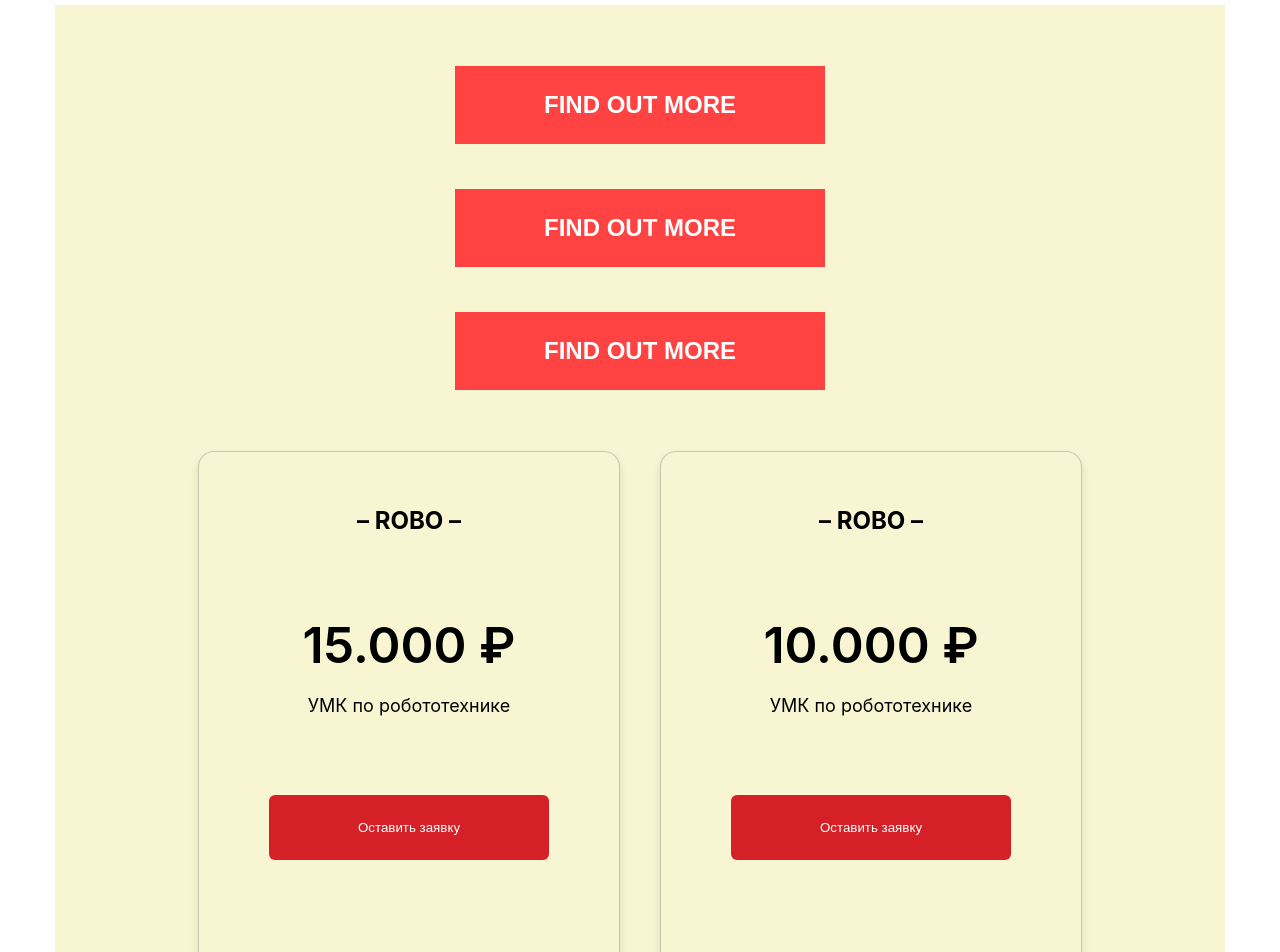
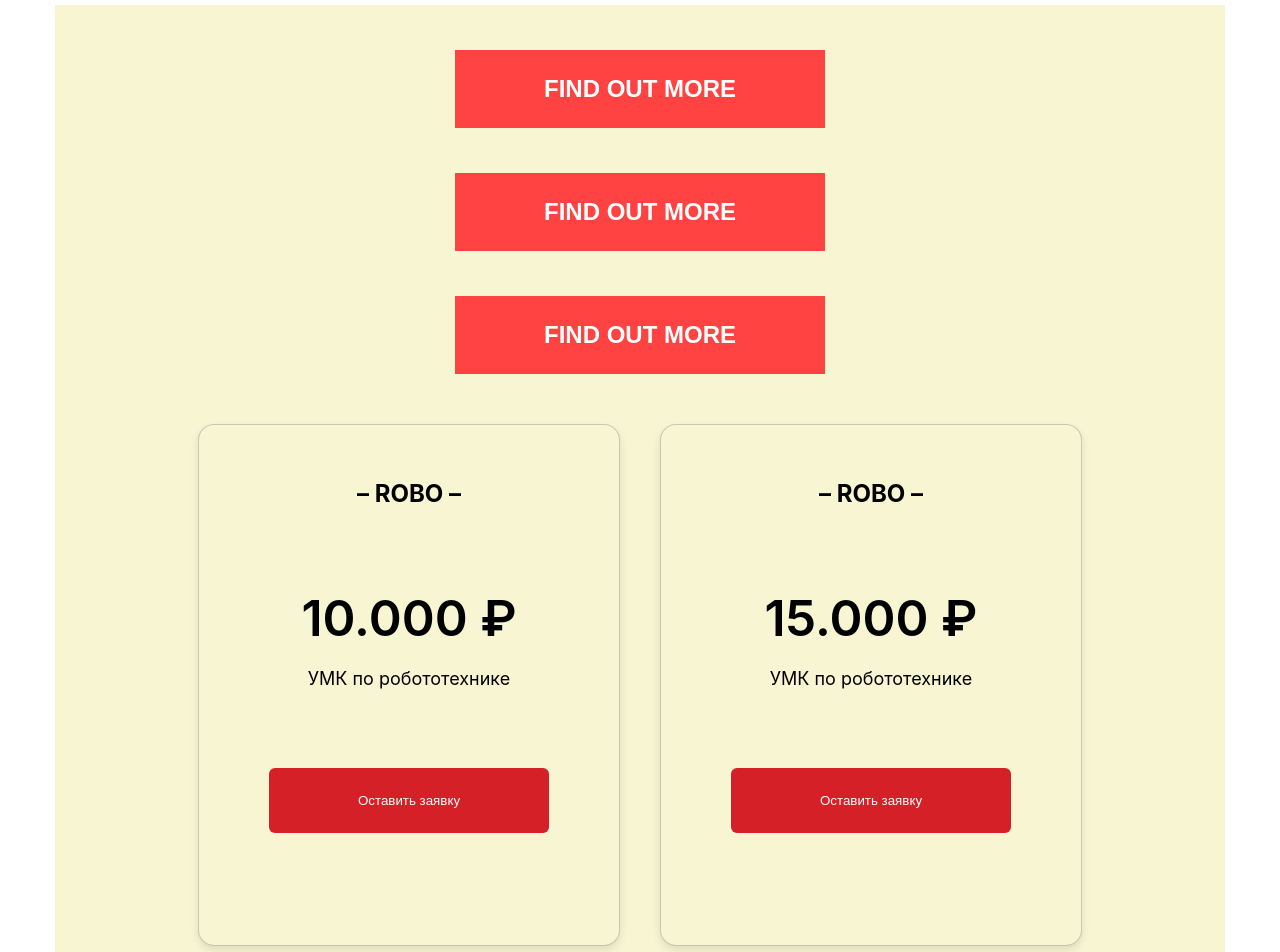
Before and after one commit to AlexandrTsygun/React, a React (Create React App) app in the folder folder-app/folder-app/: page / in a window 1280 px wide. Shown: the top 952 px of the page. Built offline with nearby package versions, Linux system fonts and the light colour scheme.

Commit message:
correctingTheCode

```diff
--- a/folder-app/folder-app/src/App.css
+++ b/folder-app/folder-app/src/App.css
@@ -1,6 +1,10 @@
 .App {
   text-align: center;
+  width: 1170px;
+  margin: auto;
+  background-color: rgba(248, 245, 210, 1);
 }
+
 
 .App-logo {
   height: 40vmin;
--- a/folder-app/folder-app/src/App.js
+++ b/folder-app/folder-app/src/App.js
@@ -1,23 +1,36 @@
 import './App.css';
-import { Buttons, Cards } from './components/Button/Button';
+import { Button } from './components/Button/Button';
+import { Card } from './components/Card/Card';
 
 function App() {
   return (
+
     <div className="App">
-      <Buttons buttonText="Find Out More"/>
 
-      <div className='appCards'>
+          <Button buttonText="Find Out More"/>
+          <Button buttonText="Find Out More"/>
+          <Button buttonText="Find Out More"/>
 
-        <Cards
-          title="– ROBO –"
-          firstCardPrice="15.000 ₽"
-          secondCardPrice="10.000 ₽"
-          description="УМК по робототехнике"
-          buttonText="Оставить заявку"
-        />
+      <div className='wrapCards'>
+
+          <Card
+              title="– ROBO –"
+              price="10.000 ₽"
+              description="УМК по робототехнике"
+              buttonText="Оставить заявку"
+          />
+
+          <Card
+              title="– ROBO –"
+              price="15.000 ₽"
+              description="УМК по робототехнике"
+              buttonText="Оставить заявку"
+          />
 
       </div>
+
     </div>
+
   );
 }
 
--- a/folder-app/folder-app/src/components/Button/Button.jsx
+++ b/folder-app/folder-app/src/components/Button/Button.jsx
@@ -1,38 +1,15 @@
-import "../ScssModuleComponent/ScssModuleComponent.scss";
-// import "../Button/Button.scss"
+import './Button.scss'
 
-export const Buttons = (props) => {
+export const Button = ({buttonScss, buttonText}) => {
   return (
-    <div className="container">
-      <div className="wrapBtn">
-        <button className="buttonNormal">{props.buttonText}</button>
-        <button className="buttonHover">{props.buttonText}</button>
-        <button className="buttonActive">{props.buttonText}</button>
-      </div>
+
+    <div>
+
+      <button className="buttonScss">{buttonScss}
+        <span className='buttonText'>{buttonText}</span>
+        </button>
+
     </div>
-  );
-};
 
-export const Cards = ({title, firstCardPrice, secondCardPrice, description, buttonText}) => {
-  return (
-    <div className="container">
-      <div className="wrapCards">
-
-        <div className="card">
-          <h3 className="title">{title}</h3>
-          <span className="price">{firstCardPrice}</span>
-          <p className="description">{description}</p>
-          <button className="cardButton">{buttonText}</button>
-        </div>
-
-        <div className="card">
-          <h3 className="title">{title}</h3>
-          <span className="price">{secondCardPrice}</span>
-          <p className="description">{description}</p>
-          <button className="cardButton">{buttonText}</button>
-        </div>
-
-      </div>
-    </div>
-  );
-};
+  )
+}
--- a/folder-app/folder-app/src/components/Button/Button.scss
+++ b/folder-app/folder-app/src/components/Button/Button.scss
@@ -1,20 +1,13 @@
-.container {
-  width: 1170px;
-  margin: auto;
-  background-color: rgba(248, 245, 210, 1);
+.buttonScss:hover {
+  background: rgba(170, 30, 20,100);
 }
 
-.wrapBtn {
-  display: flex;
-  justify-content: center;
-  flex-direction: column;
-  align-items: center;
-  padding: 61px;
+.buttonScss:active {
+  background-color: rgba(200, 10, 10, 1);
 }
 
-.buttonNormal,
-.buttonHover,
-.buttonActive {
+  .buttonScss{
+  margin-top: 45px;
   width: 370px;
   padding: 25px;
   border: none;
@@ -25,75 +18,4 @@
   font-weight: 700;
   cursor: pointer;
   transition: 0.3s;
-}
-
-.buttonHover {
-  margin-top: 45px;
-
-  &:hover {
-    background-color: rgba(231, 20, 20, 1);
   }
-}
-
-.buttonActive {
-  margin-top: 45px;
-
-  &:active {
-    background-color: rgba(200, 10, 10, 1);
-  }
-}
-
-.wrapCards {
-  display: flex;
-  gap: 40px;
-  padding-bottom: 340px;
-  justify-content: center;
-}
-
-.card {
-  display: flex;
-  flex-direction: column;
-  text-align: center;
-  align-items: center;
-  width: 360px;
-  min-height: 460px;
-  background: rgba(248, 245, 210, 1);
-  padding: 30px;
-  border: 1px solid rgba(20, 16, 36, 0.2);
-  border-radius: 16px;
-  box-shadow: 0 4px 8px rgba(0,0,0,0.1);
-
-  .title {
-    font-size: 24px;
-    margin-bottom: 15px;
-  }
-
-  .price {
-    font-size: 50px;
-    font-weight: bold;
-    font-weight: 600;
-    margin-top: 65px;
-  }
-
-  .description {
-    font-weight: 400;
-    font-size: 18px;
-    margin-top: 20px;
-  }
-
-  .cardButton {
-    background: rgba(213, 32, 39, 1);
-    width: 280px;
-    margin-top: 61px;
-    color: white;
-    border: none;
-    padding: 25px 0;
-    border-radius: 6px;
-    cursor: pointer;
-    transition: 0.3s;
-
-    &:hover {
-      background: rgba(170, 30, 20,100);
-    }
-  }
-}
--- /dev/null
+++ b/folder-app/folder-app/src/components/Card/Card.jsx
@@ -0,0 +1,11 @@
+import './Card.scss'
+export const Card = ({title, price, description, buttonText}) => {
+ return (
+        <div className="card">
+          <h3 className="title">{title}</h3>
+          <span className="price">{price}</span>
+          <p className="description">{description}</p>
+          <button className="cardButton">{buttonText}</button>
+        </div>
+  )
+}
--- /dev/null
+++ b/folder-app/folder-app/src/components/Card/Card.scss
@@ -0,0 +1,59 @@
+.wrapCards {
+  display: flex;
+  gap: 40px;
+  padding-bottom: 340px;
+  justify-content: center;
+  margin-top: 50px;
+}
+
+ .cardButton {
+    background: rgba(213, 32, 39, 1);
+    width: 280px;
+    margin-top: 61px;
+    color: white;
+    border: none;
+    padding: 25px 0;
+    border-radius: 6px;
+    cursor: pointer;
+    transition: 0.3s;
+
+    &:hover {
+      background: rgba(170, 30, 20,100);
+    }
+
+    &:active{
+      background: rgba(220, 30, 20,100);
+    }
+  }
+
+.card {
+  display: flex;
+  flex-direction: column;
+  text-align: center;
+  align-items: center;
+  width: 360px;
+  min-height: 460px;
+  background: rgba(248, 245, 210, 1);
+  padding: 30px;
+  border: 1px solid rgba(20, 16, 36, 0.2);
+  border-radius: 16px;
+  box-shadow: 0 4px 8px rgba(0,0,0,0.1);
+
+  .title {
+    font-size: 24px;
+    margin-bottom: 15px;
+  }
+
+  .price {
+    font-size: 50px;
+    font-weight: bold;
+    font-weight: 600;
+    margin-top: 65px;
+  }
+
+  .description {
+    font-weight: 400;
+    font-size: 18px;
+    margin-top: 20px;
+  }
+}
--- a/folder-app/folder-app/src/components/ScssModuleComponent/ScssModuleComponent.scss
+++ /dev/null
@@ -1,99 +0,0 @@
-.container {
-  width: 1170px;
-  margin: auto;
-  background-color: rgba(248, 245, 210, 1);
-}
-
-.wrapBtn {
-  display: flex;
-  justify-content: center;
-  flex-direction: column;
-  align-items: center;
-  padding: 61px;
-}
-
-.buttonNormal,
-.buttonHover,
-.buttonActive {
-  width: 370px;
-  padding: 25px;
-  border: none;
-  background-color: rgba(255, 67, 67, 1);
-  color: white;
-  text-transform: uppercase;
-  font-size: 24px;
-  font-weight: 700;
-  cursor: pointer;
-  transition: 0.3s;
-}
-
-.buttonHover {
-  margin-top: 45px;
-
-  &:hover {
-    background-color: rgba(231, 20, 20, 1);
-  }
-}
-
-.buttonActive {
-  margin-top: 45px;
-
-  &:active {
-    background-color: rgba(200, 10, 10, 1);
-  }
-}
-
-.wrapCards {
-  display: flex;
-  gap: 40px;
-  padding-bottom: 340px;
-  justify-content: center;
-}
-
-.card {
-  display: flex;
-  flex-direction: column;
-  text-align: center;
-  align-items: center;
-  width: 360px;
-  min-height: 460px;
-  background: rgba(248, 245, 210, 1);
-  padding: 30px;
-  border: 1px solid rgba(20, 16, 36, 0.2);
-  border-radius: 16px;
-  box-shadow: 0 4px 8px rgba(0,0,0,0.1);
-
-  .title {
-    font-size: 24px;
-    margin-bottom: 15px;
-  }
-
-  .price {
-    font-size: 50px;
-    font-weight: bold;
-    font-weight: 600;
-    margin-top: 65px;
-  }
-
-  .description {
-    font-weight: 400;
-    font-size: 18px;
-    margin-top: 20px;
-  }
-
-  .cardButton {
-    background: rgba(213, 32, 39, 1);
-    width: 280px;
-    margin-top: 61px;
-    color: white;
-    border: none;
-    padding: 25px 0;
-    border-radius: 6px;
-    cursor: pointer;
-    transition: 0.3s;
-
-    &:hover {
-      background: rgba(170, 30, 20,100);
-    }
-  }
-}
```
